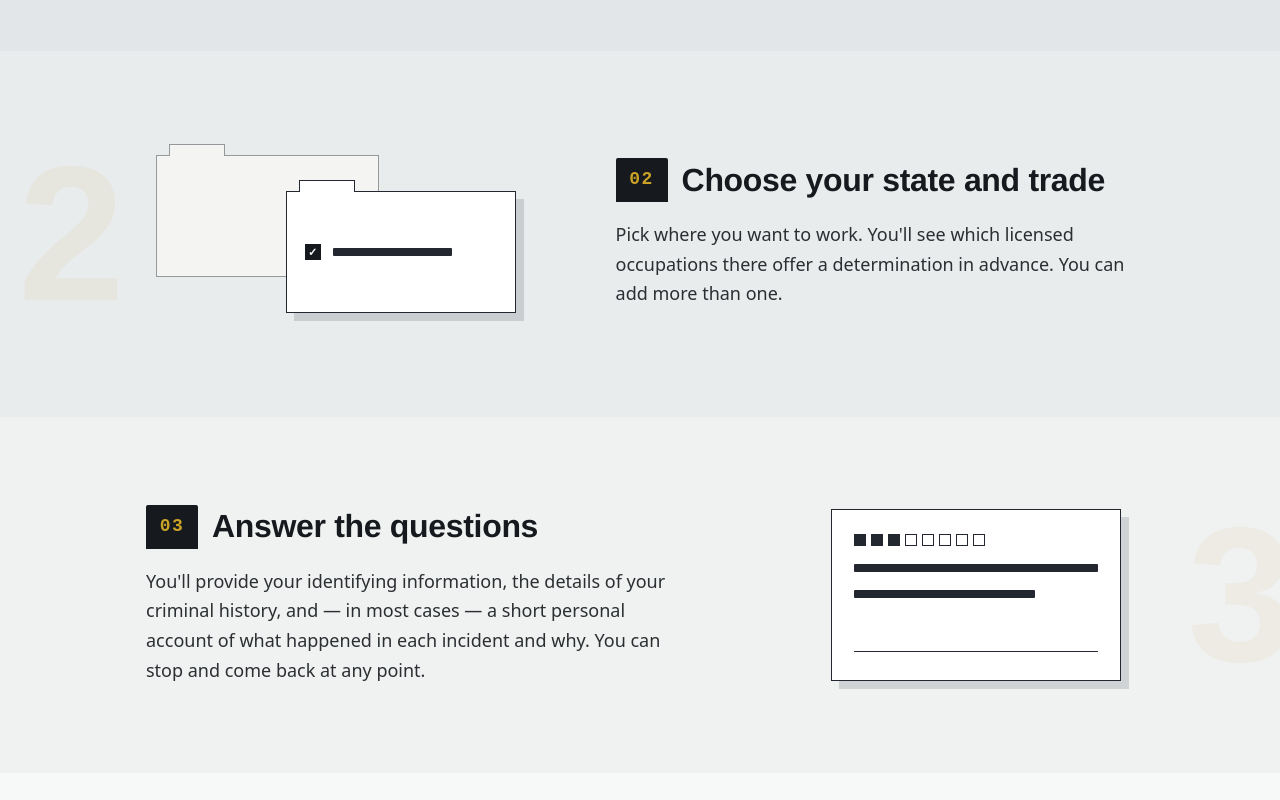
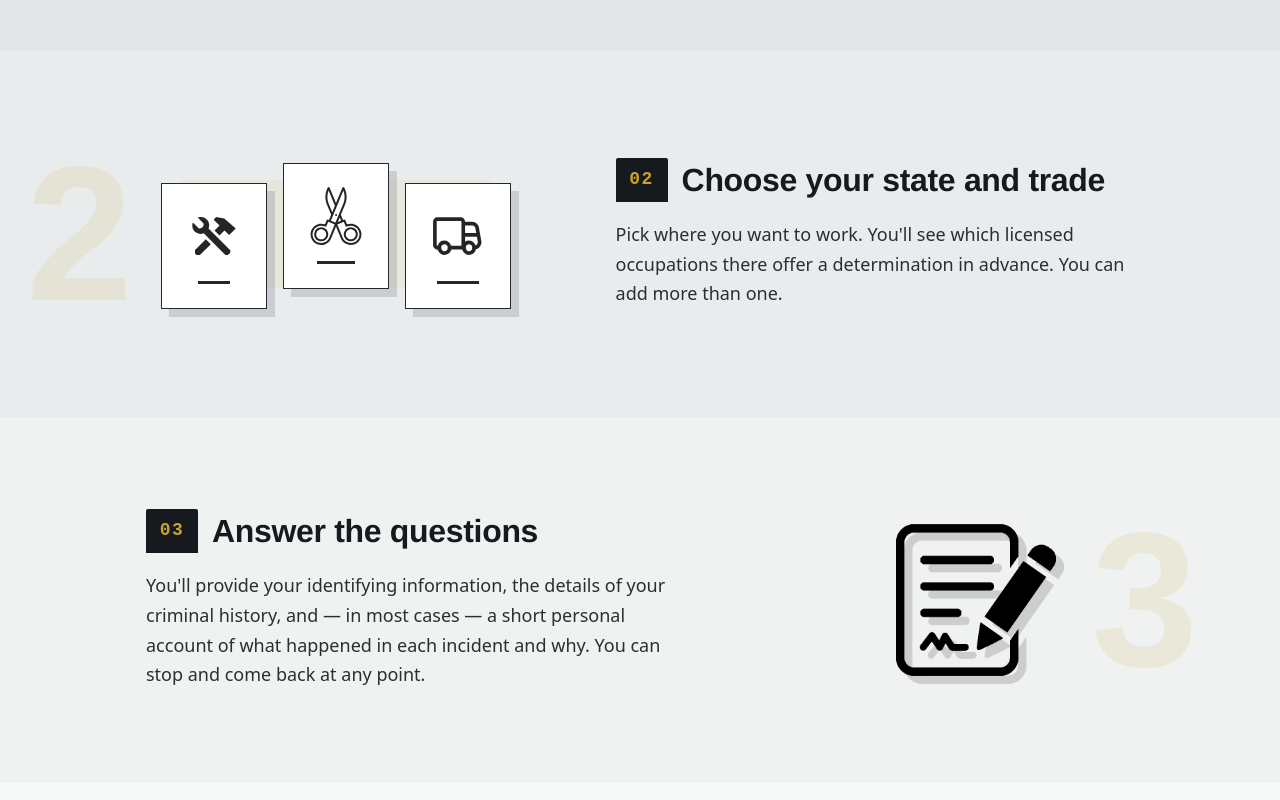
Before and after one commit to InvoluntaryRecombinator/surepath, a React (Vite) app: page / in a window 1280 px wide. Shown: the part 1160-1960 px from the top of the page. Built offline with nearby package versions, Linux system fonts and the light colour scheme.

Commit message:
feat: refine landing process illustrations

```diff
--- a/src/marketing/LandingPage.tsx
+++ b/src/marketing/LandingPage.tsx
@@ -1,5 +1,8 @@
 import type { CSSProperties, ReactNode } from 'react'
 import { ArrowDown } from 'lucide-react'
+import scissorsIcon from '../../assets/trade-svg/scissors-svgrepo-com.svg'
+import truckIcon from '../../assets/trade-svg/truck-svgrepo-com.svg'
+import toolsIcon from '../../assets/trade-svg/wrench-hammer-svgrepo-com.svg'
 import { useStateModal } from './stateModalContext'
 
 function Wrap({ children, className = '' }: { children: ReactNode; className?: string }) {
@@ -16,7 +19,7 @@ function Bar({ width }: { width: string }) {
 
 function RecordVisual() {
   return (
-    <div className="relative w-[380px] border-[1.5px] border-paper-border bg-paper px-6 pb-6 pt-7 shadow-paper">
+    <div className="relative w-[285px] border-[1.5px] border-paper-border bg-paper px-6 pb-6 pt-7 shadow-paper">
       <span className="absolute -top-3 left-3.5 border-[1.5px] border-paper-border bg-paper px-2 py-1 font-mono text-[10px] font-bold uppercase tracking-[0.18em] text-ink">
         Record
       </span>
@@ -39,17 +42,32 @@ function RecordVisual() {
   )
 }
 
-function FolderVisual() {
+function TradeChoiceVisual() {
+  const choices = [
+    { src: toolsIcon, className: 'translate-y-3' },
+    { src: scissorsIcon, className: '-translate-y-2' },
+    { src: truckIcon, className: 'translate-y-3' },
+  ]
+
   return (
-    <div className="relative h-[190px] w-[360px]">
-      <div className="absolute left-0 top-4 h-[122px] w-[62%] border-[1.5px] border-paper-border/45 bg-silica">
-        <span className="absolute -top-3 left-3 h-3 w-14 border-[1.5px] border-b-0 border-paper-border/45 bg-silica" />
-      </div>
-      <div className="absolute right-0 top-[52px] flex h-[122px] w-[64%] items-center gap-3 border-[1.5px] border-paper-border bg-paper px-[18px] shadow-paper">
-        <span className="absolute -top-3 left-3 h-3 w-14 border-[1.5px] border-b-0 border-paper-border bg-paper" />
-        <span className="flex h-4 w-4 items-center justify-center bg-ink text-[11px] font-bold text-paper">✓</span>
-        <Bar width="62%" />
-      </div>
+    <div className="relative isolate flex h-[190px] w-[380px] items-center justify-center gap-4">
+      {choices.map((choice, index) => (
+        <div
+          key={choice.src}
+          className={`relative flex h-[126px] w-[106px] flex-col items-center justify-center border-[1.5px] border-paper-border bg-paper px-5 shadow-paper ${choice.className}`}
+        >
+          <img
+            src={choice.src}
+            alt=""
+            className="h-[58px] w-[58px] object-contain opacity-85 brightness-0"
+          />
+          <span
+            className="mt-4 block h-[3px] bg-paper-border"
+            style={{ width: `${50 + index * 8}%` }}
+          />
+        </div>
+      ))}
+      <div className="absolute left-1/2 top-1/2 -z-10 h-[108px] w-[308px] -translate-x-1/2 -translate-y-1/2 bg-brass/[0.08]" />
     </div>
   )
 }
@@ -68,6 +86,23 @@ function QuestionVisual() {
       <Bar width="100%" />
       <Bar width="74%" />
       <span className="h-9 border-b-[1.5px] border-paper-border" />
+    </div>
+  )
+}
+
+function FormPencilVisual() {
+  return (
+    <div className="relative flex h-[190px] w-[300px] items-center justify-center">
+      <img
+        src="/assets/step3-form-pencil.png"
+        alt=""
+        className="absolute h-[178px] w-[178px] translate-x-2 translate-y-2 object-contain opacity-15 brightness-0"
+      />
+      <img
+        src="/assets/step3-form-pencil.png"
+        alt=""
+        className="relative h-[178px] w-[178px] object-contain brightness-0"
+      />
     </div>
   )
 }
@@ -144,14 +179,15 @@ const steps = [
     title: 'Choose your state and trade',
     body: "Pick where you want to work. You'll see which licensed occupations there offer a determination in advance. You can add more than one.",
     background: 'bg-concrete-2',
-    visual: <FolderVisual />,
+    visual: <TradeChoiceVisual />,
   },
   {
     number: '03',
     title: 'Answer the questions',
     body: "You'll provide your identifying information, the details of your criminal history, and — in most cases — a short personal account of what happened in each incident and why. You can stop and come back at any point.",
     background: 'bg-concrete-3',
-    visual: <QuestionVisual />,
+    visual: <FormPencilVisual />,
+    previousVisual: <QuestionVisual />,
   },
   {
     number: '04',
@@ -181,7 +217,7 @@ function ProcessStep({ step, alternate }: { step: (typeof steps)[number]; altern
         </div>
         <div aria-hidden="true" className="relative flex basis-[380px] justify-center">
           <span
-            className={`pointer-events-none absolute top-1/2 z-0 -translate-y-1/2 font-display text-[clamp(160px,15vw,220px)] font-black leading-none text-brass/[0.07] ${alternate ? '-left-[clamp(92px,10vw,140px)]' : '-right-[clamp(92px,10vw,140px)]'}`}
+            className={`pointer-events-none absolute top-1/2 z-0 -translate-y-1/2 font-display text-[clamp(160px,15vw,220px)] font-black leading-none text-brass/[0.12] ${step.number === '01' ? '-right-[47px]' : step.number === '03' ? '-right-8' : alternate ? '-left-[clamp(92px,10vw,140px)] translate-x-[8px]' : '-right-[clamp(92px,10vw,140px)]'}`}
           >
             {Number(step.number)}
           </span>
```
Also changed, not shown: public/assets/step3-form-pencil.png (added).
